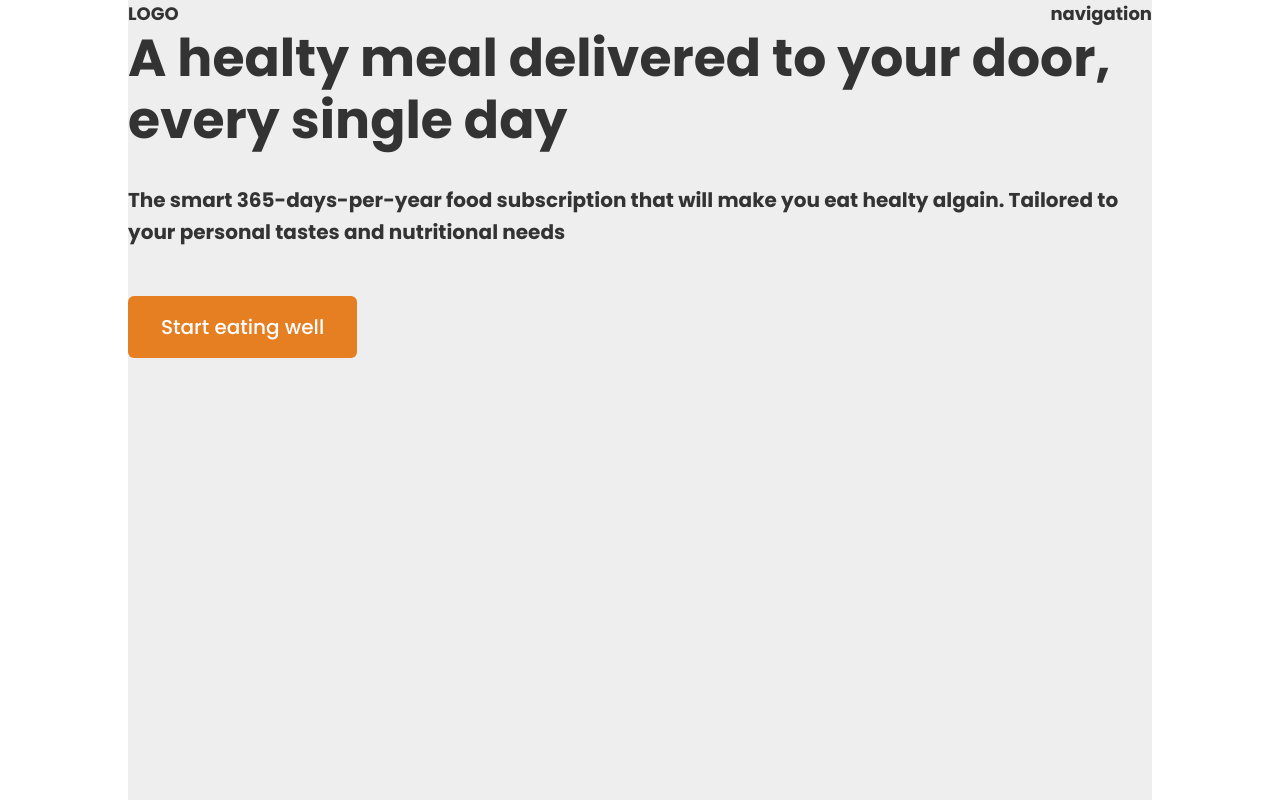
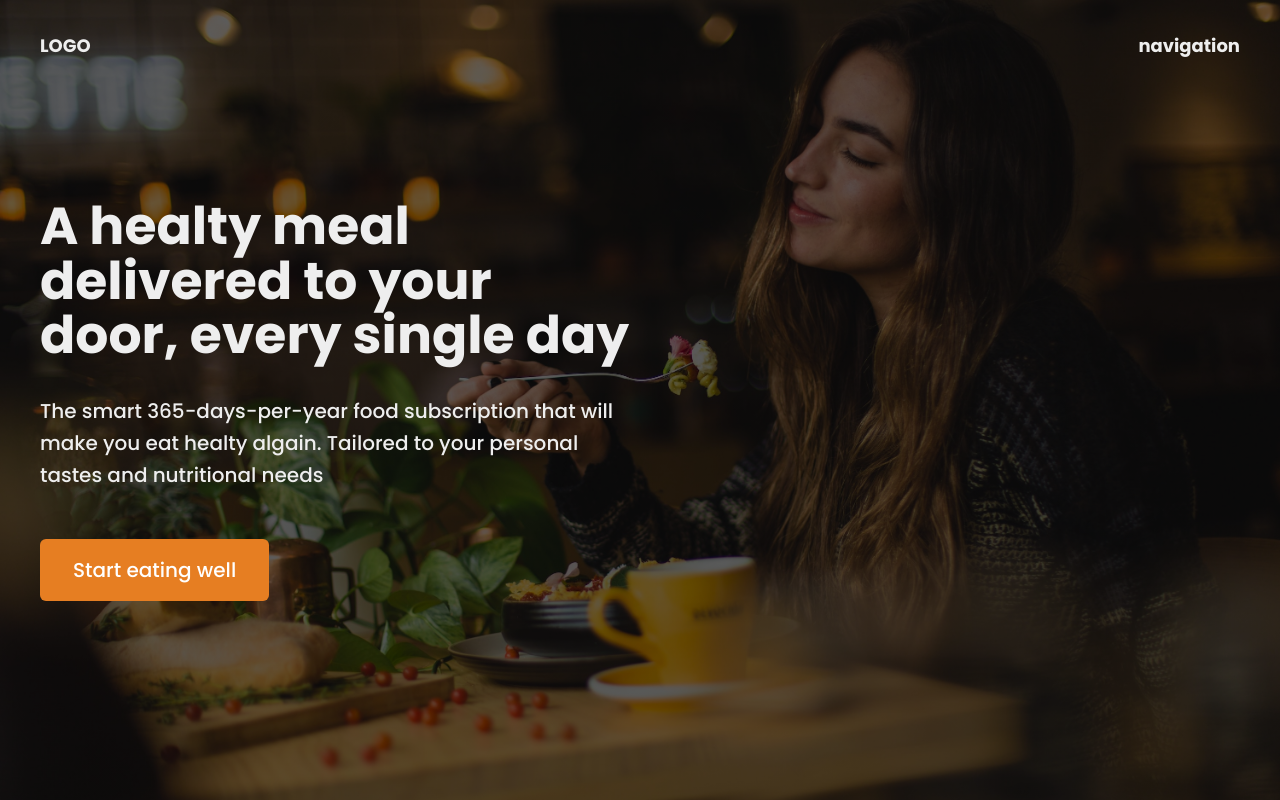
Before and after one commit to mandegar20/HeroSectionCSS, a plain HTML site: page index.html in a window 1280 px wide. Drawn offline with Linux system fonts and the light colour scheme.

Commit message:
image added

```diff
--- a/index.html
+++ b/index.html
@@ -20,13 +20,18 @@
           <div class="logo">LOGO</div>
           <div class="navigation">navigation</div>
         </nav>
-        <h1>A healty meal delivered to your door, every single day</h1>
-        <p>
-          The smart 365-days-per-year food subscription that will make you eat
-          healty algain. Tailored to your personal tastes and nutritional needs
-        </p>
+        <div class="content">
+          <div class="inner-content">
+            <h1>A healty meal delivered to your door, every single day</h1>
+            <p>
+              The smart 365-days-per-year food subscription that will make you
+              eat healty algain. Tailored to your personal tastes and
+              nutritional needs
+            </p>
 
-        <a href="#" class="btn">Start eating well</a>
+            <a href="#" class="btn">Start eating well</a>
+          </div>
+        </div>
       </header>
       <section class="hero"></section>
     </div>
--- a/style.css
+++ b/style.css
@@ -10,19 +10,24 @@ html {
 }
 
 body {
-  color: #333;
+  color: #eee;
 }
 
 .container {
-  background-color: #eee;
   margin: 0 auto;
-  width: 80vw;
+  width: 100vw;
   height: 100vh;
+  background-image: linear-gradient(rgba(0, 0, 0, 0.6), rgba(0, 0, 0, 0.6)),
+    url(hero.jpg);
+  background-size: cover;
 }
 
 .nav {
+  width: 1200px;
+  margin: 0 auto;
   display: flex;
   justify-content: space-between;
+  padding-top: 3.2rem;
 }
 .header {
   font-size: 1.8rem;
@@ -32,10 +37,11 @@ body {
 h1 {
   font-size: 5.2rem;
   margin-bottom: 3.2rem;
-  line-height: 1.2;
+  line-height: 1.05;
 }
 p {
   font-size: 2rem;
+  font-weight: 500;
   line-height: 1.6;
   margin-bottom: 4.8rem;
 }
@@ -58,3 +64,15 @@ h2 {
 section {
   padding: 9.6rem 0;
 }
+
+.content {
+  width: 1200px;
+  position: absolute;
+  top: 50%;
+  left: 50%;
+  transform: translate(-50%, -50%);
+}
+
+.inner-content {
+  width: 50%;
+}
```
Also changed, not shown: hero.jpg (added).
